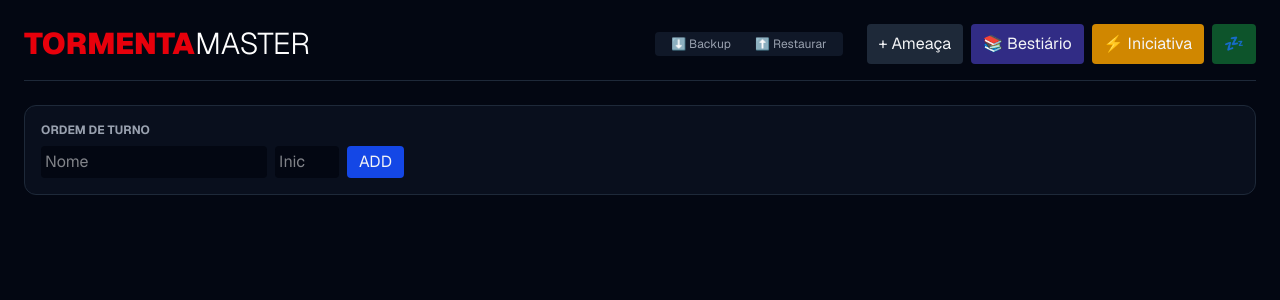
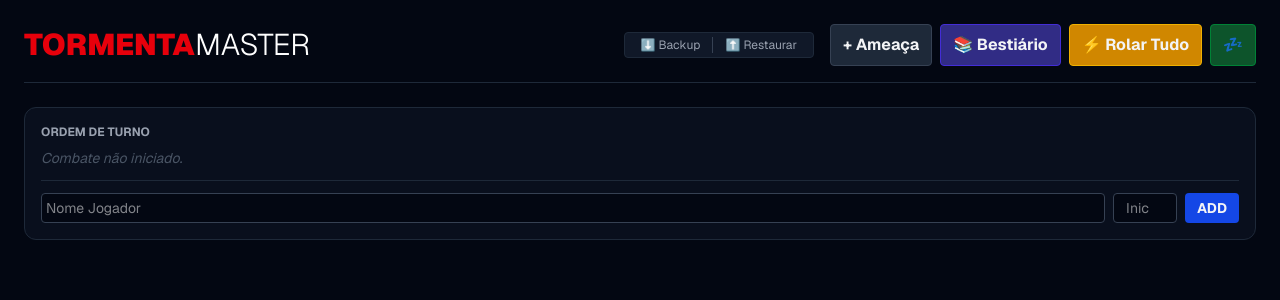
Before and after one commit to mfmwes/TormentaMaster, a Next.js app: page / in a window 1280 px wide. Shown: the top 300 px of the page. Built offline with nearby package versions, Linux system fonts and the light colour scheme.

Commit message:
correção do sistema de iniciativa

```diff
--- a/app/components/ThreatCard.tsx
+++ b/app/components/ThreatCard.tsx
@@ -9,22 +9,61 @@ type Props = {
   onDelete: (id: string) => void;
   onClone: (ameaca: Ameaca) => void;
   onSaveModel: (ameaca: Ameaca) => void;
-  onToggleCondition: (id: string) => void; // Abre o modal
+  onToggleCondition: (id: string) => void;
   onRoll: (expr: string) => void;
+  onRollIniciativa: () => void;
 };
 
-export const ThreatCard = ({ ameaca, onUpdate, onDelete, onClone, onSaveModel, onToggleCondition, onRoll }: Props) => {
+export const ThreatCard = ({
+  ameaca,
+  onUpdate,
+  onDelete,
+  onClone,
+  onSaveModel,
+  onToggleCondition,
+  onRoll,
+  onRollIniciativa
+}: Props) => {
   const morta = ameaca.pvAtual <= 0;
 
   return (
     <div className={`bg-gray-900 rounded-xl border shadow-xl overflow-hidden flex flex-col transition-all ${ameaca.iniciativaAtual !== undefined ? 'border-red-900/50' : 'border-gray-800'} ${morta ? 'opacity-50 grayscale' : ''}`}>
       {/* Header */}
       <div className="p-4 bg-gray-800/50 border-b border-gray-800 relative">
+
+        {/* Badge de Iniciativa (Novo) */}
+        <div className="absolute top-0 left-0">
+            {ameaca.iniciativaAtual !== undefined ? (
+                <div
+                    onClick={onRollIniciativa}
+                    className="bg-red-900/80 text-white text-[10px] font-bold px-2 py-1 rounded-br shadow-md cursor-pointer hover:bg-red-800 transition border-b border-r border-red-800"
+                    title="Clique para Rerolar"
+                >
+                  INIC: {ameaca.iniciativaAtual}
+                </div>
+            ) : (
+                <button
+                    onClick={onRollIniciativa}
+                    className="bg-gray-700 text-gray-400 text-[10px] font-bold px-2 py-1 rounded-br shadow-md hover:bg-yellow-600 hover:text-white transition flex items-center gap-1 border-b border-r border-gray-600"
+                    title="Entrar no Combate (Rolar Iniciativa)"
+                >
+                  ⚡ Rolar
+                </button>
+            )}
+        </div>
+
         <div className="absolute top-2 right-2 flex gap-1">
           <button onClick={() => onSaveModel(ameaca)} className="text-gray-500 hover:text-yellow-400 p-1" title="Salvar no Bestiário">💾</button>
           <button onClick={() => onDelete(ameaca.id)} className="text-gray-500 hover:text-red-500 p-1" title="Excluir">🗑️</button>
         </div>
-        <input className="bg-transparent text-lg font-bold w-9/12 text-white focus:outline-none focus:border-b focus:border-red-500" value={ameaca.nome} onChange={(e) => onUpdate(ameaca.id, "nome", e.target.value)} />
+
+        {/* Input Nome com margem top para não bater na badge */}
+        <input
+            className="bg-transparent text-lg font-bold w-10/12 text-white focus:outline-none focus:border-b focus:border-red-500 mt-4 placeholder-gray-600"
+            value={ameaca.nome}
+            onChange={(e) => onUpdate(ameaca.id, "nome", e.target.value)}
+            placeholder="Nome da Ameaça"
+        />
 
         {/* Badges de Condição */}
         <div className="flex flex-wrap gap-1 mt-2 min-h-[24px]">
--- a/app/page.tsx
+++ b/app/page.tsx
@@ -1,10 +1,11 @@
 "use client";
-import { useState, useEffect, useRef } from "react";
+
+import  { useState, useEffect, useRef } from "react";
 import { Ameaca, Jogador, ModeloAmeaca, ResultadoRolagem, ItemTimeline } from "./types/game";
 import { rolarDados } from "./utils/dice";
 import { ModalRolagem } from "./components/modals/ModalRolagem";
-import { ModalCondicoes } from "./components/modals/ModalCondicoes"; // Importe os que você criou
-import { ModalBestiario } from "./components/modals/ModalBestiario"; // Importe os que você criou
+import { ModalCondicoes } from "./components/modals/ModalCondicoes";
+import { ModalBestiario } from "./components/modals/ModalBestiario";
 import { ThreatCard } from "./components/ThreatCard";
 
 export default function Page() {
@@ -17,7 +18,6 @@ export default function Page() {
   const [modalCondicaoId, setModalCondicaoId] = useState<string | null>(null);
   const [mostrarBestiario, setMostrarBestiario] = useState(false);
   const [isClient, setIsClient] = useState(false);
-  const arquivoInputRef = useRef<HTMLInputElement>(null);
 
   // Inputs temporários
   const [novoNomeJog, setNovoNomeJog] = useState("");
@@ -35,30 +35,64 @@ export default function Page() {
   useEffect(() => { if(isClient) localStorage.setItem("t20-master-screen-v3", JSON.stringify({ameacas, jogadores})); }, [ameacas, jogadores, isClient]);
   useEffect(() => { if(isClient) localStorage.setItem("t20-bestiario-v1", JSON.stringify(bestiario)); }, [bestiario, isClient]);
 
+  /* --- ACTIONS GERAIS --- */
+  const rolar = (expr: string) => setModalResultado(rolarDados(expr));
+
+  // Função auxiliar para calcular iniciativa baseada no texto
+  const calcularIniciativa = (pericias: string): number => {
+    const match = pericias.match(/Iniciativa\s*:?\s*([+-]?\d+)/i);
+    const bonus = match ? parseInt(match[1]) : 0;
+    return Math.floor(Math.random() * 20) + 1 + bonus;
+  };
+
+  // Rola iniciativa APENAS para uma ameaça específica
+  const rolarIniciativaIndividual = (id: string) => {
+    setAmeacas(prev => prev.map(a => {
+      if (a.id !== id) return a;
+      return { ...a, iniciativaAtual: calcularIniciativa(a.pericias) };
+    }));
+  };
+
+  // Rola para TODOS
+  const rolarIniciativaGlobal = () => {
+    setAmeacas(prev => prev.map(a => ({ ...a, iniciativaAtual: calcularIniciativa(a.pericias) })));
+  };
+
   /* --- AÇÕES DE AMEAÇA --- */
   const updateAmeaca = (id: string, campo: keyof Ameaca, valor: any) => {
     setAmeacas(prev => prev.map(a => a.id === id ? { ...a, [campo]: valor } : a));
   };
-  const addAmeaca = () => setAmeacas([...ameacas, { id: crypto.randomUUID(), nome: "Nova Ameaça", defesa: 10, pvAtual: 10, pvMax: 10, pmAtual: 0, pmMax: 0, ataques: "Ataque +0 (1d4)", pericias: "Iniciativa +0", condicoes: [] }]);
+
+  const addAmeaca = () => {
+    // Verifica se já existe combate ativo (alguém tem iniciativa definida?)
+    const combateAtivo = ameacas.some(a => a.iniciativaAtual !== undefined) || jogadores.length > 0;
+    const periciasPadrao = "Iniciativa +0";
+
+    setAmeacas([...ameacas, {
+      id: crypto.randomUUID(),
+      nome: "Nova Ameaça",
+      defesa: 10, pvAtual: 10, pvMax: 10, pmAtual: 0, pmMax: 0,
+      ataques: "Ataque +0 (1d4)",
+      pericias: periciasPadrao,
+      condicoes: [],
+      // Se o combate estiver ativo, já rola
+      iniciativaAtual: combateAtivo ? calcularIniciativa(periciasPadrao) : undefined
+    }]);
+  };
+
   const removeAmeaca = (id: string) => setAmeacas(prev => prev.filter(a => a.id !== id));
-  const cloneAmeaca = (original: Ameaca) => setAmeacas([...ameacas, { ...original, id: crypto.randomUUID(), nome: `${original.nome}`, iniciativaAtual: undefined }]);
+
+  const cloneAmeaca = (original: Ameaca) => {
+     // Ao clonar, mantemos undefined na iniciativa para não duplicar o valor exato, mas o usuário pode clicar em rolar depois
+     setAmeacas([...ameacas, { ...original, id: crypto.randomUUID(), nome: `${original.nome} (Cópia)`, iniciativaAtual: undefined }]);
+  };
 
   const toggleCondicao = (id: string, cond: string) => {
     setAmeacas(prev => prev.map(a => a.id !== id ? a : { ...a, condicoes: a.condicoes.includes(cond) ? a.condicoes.filter(c => c !== cond) : [...a.condicoes, cond] }));
   };
 
-  /* --- ACTIONS GERAIS --- */
-  const rolar = (expr: string) => setModalResultado(rolarDados(expr));
-
-  const rolarIniciativa = () => {
-    setAmeacas(prev => prev.map(a => {
-      const match = a.pericias.match(/Iniciativa\s*:?\s*([+-]?\d+)/i);
-      return { ...a, iniciativaAtual: Math.floor(Math.random() * 20) + 1 + (match ? parseInt(match[1]) : 0) };
-    }));
-  };
-
   const descansar = () => {
-    if(confirm("Resetar PV/PM e Condições?")) setAmeacas(prev => prev.map(a => ({...a, pvAtual: a.pvMax, pmAtual: a.pmMax, condicoes: []})));
+    if(confirm("Resetar PV/PM e Condições de todos?")) setAmeacas(prev => prev.map(a => ({...a, pvAtual: a.pvMax, pmAtual: a.pmMax, condicoes: []})));
   };
 
   /* --- BESTIÁRIO & BACKUP --- */
@@ -66,18 +100,27 @@ export default function Page() {
     setBestiario(prev => [...prev.filter(b => b.nome !== a.nome), {
       nome: a.nome, defesa: a.defesa, pvPadrao: a.pvMax, pvMax: a.pvMax, pmPadrao: a.pmMax, pmMax: a.pmMax, ataques: a.ataques, pericias: a.pericias
     }]);
-    alert("Salvo!");
+    alert("Salvo no Bestiário!");
   };
+
   const importarModelo = (m: ModeloAmeaca) => {
-    setAmeacas([...ameacas, { ...m, id: crypto.randomUUID(), pvAtual: m.pvPadrao, pmAtual: m.pmPadrao, iniciativaAtual: undefined, condicoes: [] }]);
+    const combateAtivo = ameacas.some(a => a.iniciativaAtual !== undefined) || jogadores.length > 0;
+    setAmeacas([...ameacas, {
+        ...m,
+        id: crypto.randomUUID(),
+        pvAtual: m.pvPadrao,
+        pmAtual: m.pmPadrao,
+        condicoes: [],
+        iniciativaAtual: combateAtivo ? calcularIniciativa(m.pericias) : undefined
+    }]);
     setMostrarBestiario(false);
   };
 
-  // Backup Logic (Resumida para caber)
   const exportar = () => {
     const blob = new Blob([JSON.stringify({ameacas, jogadores, bestiario}, null, 2)], {type: "application/json"});
-    const a = document.createElement("a"); a.href = URL.createObjectURL(blob); a.download = "backup.json"; a.click();
+    const a = document.createElement("a"); a.href = URL.createObjectURL(blob); a.download = "t20-backup.json"; a.click();
   };
+
   const importar = (e: any) => {
      const file = e.target.files?.[0]; if(!file) return;
      const r = new FileReader(); r.onload = (ev) => { try { const d = JSON.parse(ev.target?.result as string); setAmeacas(d.ameacas); setJogadores(d.jogadores); setBestiario(d.bestiario); } catch(e){} }; r.readAsText(file);
@@ -89,7 +132,6 @@ export default function Page() {
     ...jogadores.map(j => ({ id: j.id, nome: j.nome, iniciativa: j.iniciativa, tipo: "JOGADOR" as const }))
   ].sort((a, b) => b.iniciativa - a.iniciativa);
 
-
   if (!isClient) return <div>Carregando...</div>;
 
   return (
@@ -98,37 +140,37 @@ export default function Page() {
       {modalCondicaoId && <ModalCondicoes ameaca={ameacas.find(a => a.id === modalCondicaoId)!} fechar={() => setModalCondicaoId(null)} toggleCondicao={toggleCondicao} />}
       {mostrarBestiario && <ModalBestiario modelos={bestiario} fechar={() => setMostrarBestiario(false)} importar={importarModelo} excluir={(n: string) => setBestiario(prev => prev.filter(b => b.nome !== n))} />}
 
-      {/* HEADER SIMPLIFICADO */}
+      {/* HEADER */}
       <header className="flex flex-col xl:flex-row justify-between items-center mb-6 gap-4 border-b border-gray-800 pb-4">
         <h1 className="text-3xl font-black text-red-600">TORMENTA<span className="text-white font-light">MASTER</span></h1>
-        <div className="flex gap-2 items-center flex-wrap">
-           <div className="flex mr-4 bg-gray-900 rounded p-1">
-              <button onClick={exportar} className="px-3 text-xs text-gray-400 hover:text-white">⬇️ Backup</button>
+        <div className="flex gap-2 items-center flex-wrap justify-center">
+           <div className="flex mr-2 bg-gray-900 rounded p-1 border border-gray-800">
+              <button onClick={exportar} className="px-3 text-xs text-gray-400 hover:text-white border-r border-gray-700">⬇️ Backup</button>
               <label className="px-3 text-xs text-gray-400 hover:text-white cursor-pointer">⬆️ Restaurar <input type="file" className="hidden" onChange={importar} /></label>
            </div>
-           <button onClick={addAmeaca} className="btn-primary bg-gray-800 border-gray-700 px-3 py-2 rounded">+ Ameaça</button>
-           <button onClick={() => setMostrarBestiario(true)} className="btn-primary bg-indigo-900 border-indigo-700 px-3 py-2 rounded">📚 Bestiário</button>
-           <button onClick={rolarIniciativa} className="btn-primary bg-yellow-600 border-yellow-500 px-3 py-2 rounded">⚡ Iniciativa</button>
-           <button onClick={descansar} className="btn-primary bg-green-900 border-green-700 px-3 py-2 rounded">💤</button>
+           <button onClick={addAmeaca} className="bg-gray-800 hover:bg-gray-700 border border-gray-700 px-3 py-2 rounded font-bold transition">+ Ameaça</button>
+           <button onClick={() => setMostrarBestiario(true)} className="bg-indigo-900 hover:bg-indigo-800 border border-indigo-700 px-3 py-2 rounded font-bold transition">📚 Bestiário</button>
+           <button onClick={rolarIniciativaGlobal} className="bg-yellow-600 hover:bg-yellow-700 border border-yellow-500 px-3 py-2 rounded font-bold transition">⚡ Rolar Tudo</button>
+           <button onClick={descansar} className="bg-green-900 hover:bg-green-800 border border-green-700 px-3 py-2 rounded font-bold transition" title="Descanso">💤</button>
         </div>
       </header>
 
-      {/* TIMELINE (Poderia ser um componente separado também) */}
+      {/* TIMELINE */}
       <section className="mb-8 bg-gray-900/50 rounded-xl border border-gray-800 p-4">
          <h2 className="text-gray-400 text-xs font-bold uppercase mb-2">Ordem de Turno</h2>
+         {timeline.length === 0 ? <p className="text-gray-600 italic text-sm">Combate não iniciado.</p> : null}
          {timeline.map((item, idx) => (
-             <div key={item.id} className={`flex items-center gap-3 p-2 mb-1 border-l-4 ${item.tipo === 'AMEACA' ? 'border-red-600 bg-gray-800' : 'border-blue-500 bg-blue-900/20'}`}>
-                 <span className="text-gray-500 font-mono w-6">#{idx+1}</span>
-                 <span className="text-white font-bold">{item.iniciativa}</span>
-                 <span className="flex-grow font-bold text-gray-200">{item.nome}</span>
-                 {item.tipo === 'JOGADOR' && <button onClick={() => setJogadores(prev => prev.filter(j => j.id !== item.id))} className="text-red-500">✕</button>}
+             <div key={`${item.tipo}-${item.id}`} className={`flex items-center gap-3 p-2 mb-1 border-l-4 rounded bg-opacity-20 ${item.tipo === 'AMEACA' ? 'border-red-600 bg-gray-800' : 'border-blue-500 bg-blue-900'}`}>
+                 <span className="text-gray-500 font-mono w-6 font-bold">#{idx+1}</span>
+                 <input type="number" className="w-10 bg-gray-950 text-center rounded text-white font-bold border border-gray-700" value={item.iniciativa} onChange={(e) => { if(item.tipo === 'AMEACA') updateAmeaca(item.id, 'iniciativaAtual', Number(e.target.value)); else setJogadores(prev => prev.map(j => j.id === item.id ? {...j, iniciativa: Number(e.target.value)} : j)) }} />
+                 <span className={`flex-grow font-bold ${item.tipo === 'AMEACA' ? 'text-red-200' : 'text-blue-200'}`}>{item.nome}</span>
+                 {item.tipo === 'JOGADOR' && <button onClick={() => setJogadores(prev => prev.filter(j => j.id !== item.id))} className="text-gray-500 hover:text-red-500 font-bold px-2">✕</button>}
              </div>
          ))}
-         {/* Input Jogador (Simplificado) */}
-         <div className="flex gap-2 mt-2">
-            <input placeholder="Nome" className="bg-gray-950 p-1 rounded text-white" value={novoNomeJog} onChange={e => setNovoNomeJog(e.target.value)} />
-            <input type="number" placeholder="Inic" className="bg-gray-950 p-1 rounded text-white w-16" value={novoInicJog} onChange={e => setNovoInicJog(e.target.value)} />
-            <button onClick={() => { if(novoNomeJog) { setJogadores([...jogadores, {id: crypto.randomUUID(), nome: novoNomeJog, iniciativa: Number(novoInicJog)}]); setNovoNomeJog(""); }}} className="bg-blue-700 px-3 rounded">ADD</button>
+         <div className="flex gap-2 mt-3 pt-3 border-t border-gray-800">
+            <input placeholder="Nome Jogador" className="bg-gray-950 p-1 rounded text-white border border-gray-700 text-sm flex-grow" value={novoNomeJog} onChange={e => setNovoNomeJog(e.target.value)} />
+            <input type="number" placeholder="Inic" className="bg-gray-950 p-1 rounded text-white border border-gray-700 text-sm w-16 text-center" value={novoInicJog} onChange={e => setNovoInicJog(e.target.value)} />
+            <button onClick={() => { if(novoNomeJog) { setJogadores([...jogadores, {id: crypto.randomUUID(), nome: novoNomeJog, iniciativa: Number(novoInicJog)}]); setNovoNomeJog(""); }}} className="bg-blue-700 hover:bg-blue-600 px-3 rounded font-bold text-sm">ADD</button>
          </div>
       </section>
 
@@ -144,6 +186,7 @@ export default function Page() {
             onSaveModel={salvarModelo}
             onToggleCondition={() => setModalCondicaoId(a.id)}
             onRoll={rolar}
+            onRollIniciativa={() => rolarIniciativaIndividual(a.id)}
           />
         ))}
       </div>
```
